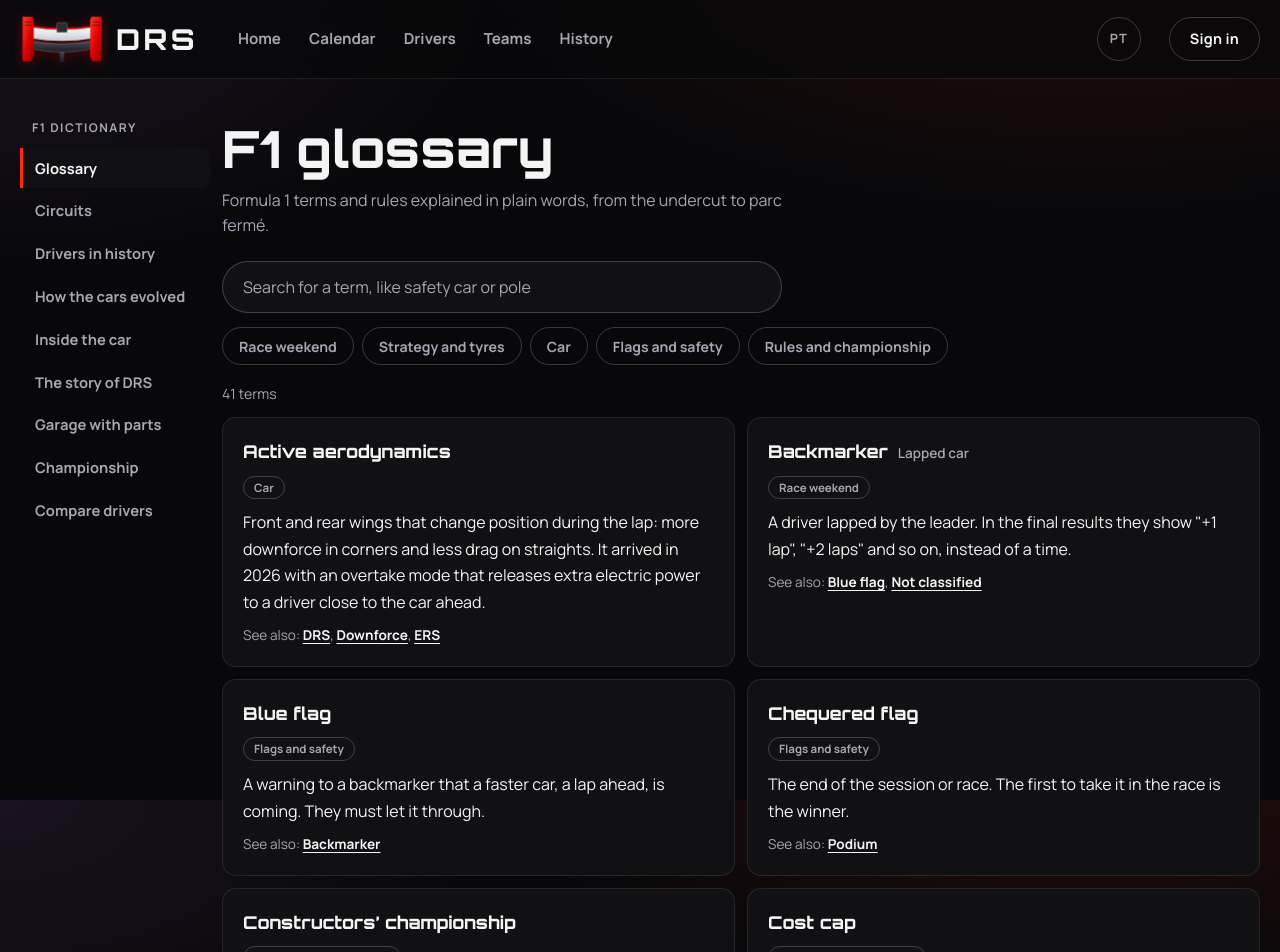
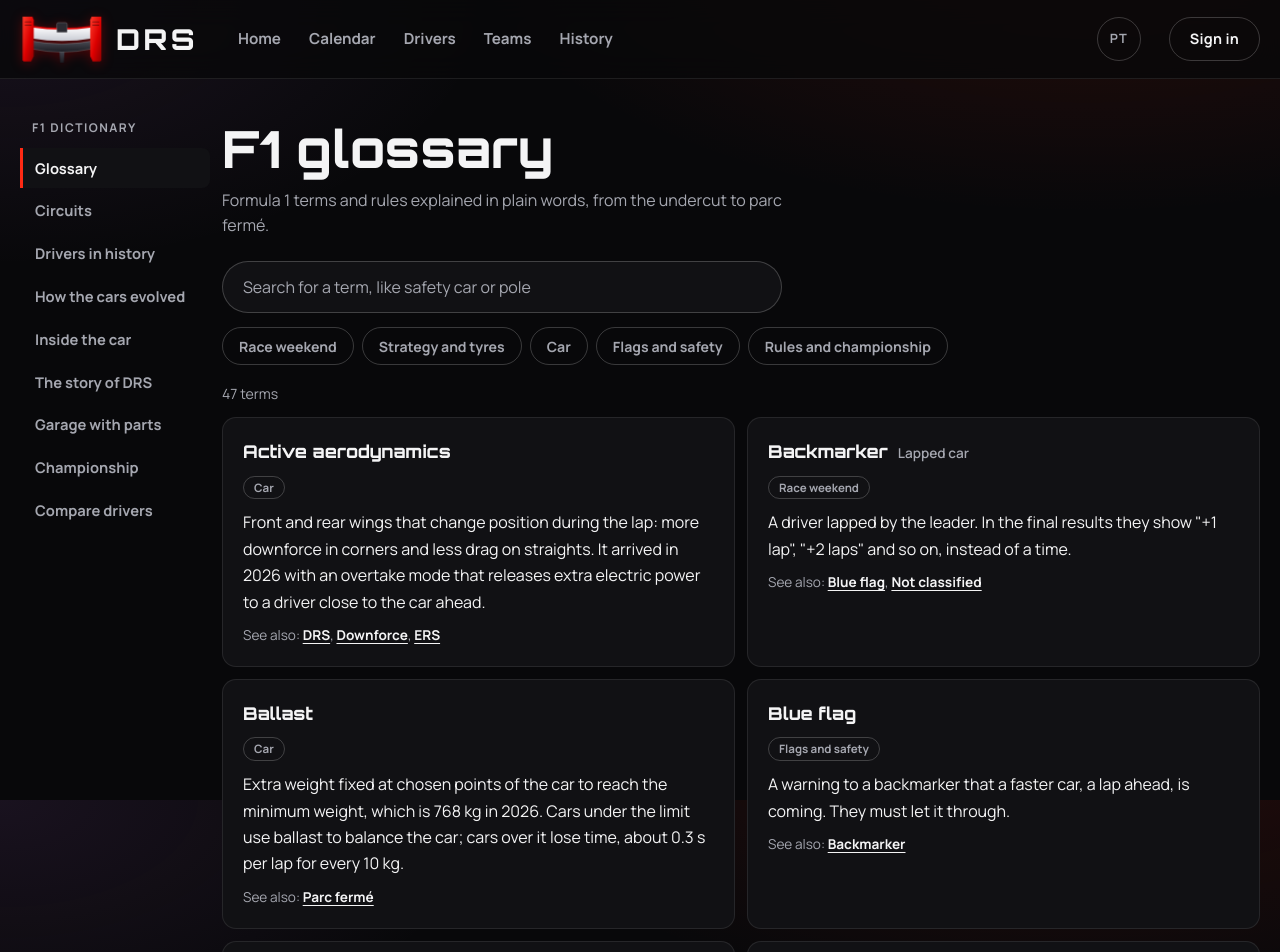
Before and after one commit to mtepeaceful/DRS, a React (Vite) app in the folder apps/web/: page /glossario in a window 1280 px wide. Shown: the top 952 px of the page. Built offline with nearby package versions, Linux system fonts and the light colour scheme; no server answers.

Commit message:
feat(glossario): seis termos dos carros de 2026
Modo de ultrapassagem, modo de curva e de reta, pushrod e pullrod,
mousehole, prancha e lastro, em português e inglês.

```diff
--- a/apps/web/src/features/glossario/termos.en.ts
+++ b/apps/web/src/features/glossario/termos.en.ts
@@ -177,6 +177,37 @@ export const TERMOS_EN: Record<string, TermoEn> = {
     definicao:
       'The hybrid part of the power unit: it recovers energy under braking, stores it in a battery and gives it back as extra power.',
   },
+  'modo-de-ultrapassagem': {
+    nome: 'Overtake mode',
+    definicao:
+      'The replacement for DRS from 2026. A driver who crosses the detection point less than a second behind the car ahead gets extra electric energy to use on the next lap and try to pass.',
+  },
+  'modo-de-curva-e-de-reta': {
+    nome: 'Corner mode and straight mode',
+    tambem: 'Z-mode and X-mode',
+    definicao:
+      'The two wing positions of the 2026 active aerodynamics. In corner mode the flaps are closed and the car sticks to the ground; in straight mode they open like a Venetian blind and drag drops. Every car uses them, not only the attacker.',
+  },
+  'pushrod-e-pullrod': {
+    nome: 'Pushrod and pullrod',
+    definicao:
+      'The two ways to link the wheel to the suspension springs. A pushrod runs from the bottom of the wheel and pushes; a pullrod runs from the top and pulls. The choice changes the height of the parts and the path of the air. In 2026 almost everyone uses pushrod at the front.',
+  },
+  mousehole: {
+    nome: 'Mousehole',
+    definicao:
+      'A hole in the side wall of the diffuser that lets outside air in to keep the flow attached under the car. It became standard on the 2026 cars.',
+  },
+  prancha: {
+    nome: 'Plank',
+    definicao:
+      'A board fixed under the floor that wears when the car scrapes the ground. It is measured after the race, and if it is too thin the driver is disqualified.',
+  },
+  lastro: {
+    nome: 'Ballast',
+    definicao:
+      'Extra weight fixed at chosen points of the car to reach the minimum weight, which is 768 kg in 2026. Cars under the limit use ballast to balance the car; cars over it lose time, about 0.3 s per lap for every 10 kg.',
+  },
   'safety-car': {
     nome: 'Safety car',
     definicao:
--- a/apps/web/src/features/glossario/termos.ts
+++ b/apps/web/src/features/glossario/termos.ts
@@ -272,6 +272,58 @@ export const TERMOS: Termo[] = [
     relacionados: ['unidade-de-potencia', 'aerodinamica-ativa'],
   },
   {
+    id: 'modo-de-ultrapassagem',
+    nome: 'Modo de ultrapassagem',
+    tambem: 'Overtake mode',
+    categoria: 'carro',
+    definicao:
+      'O substituto do DRS a partir de 2026. Quem passa a menos de um segundo do carro da frente no ponto de detecção ganha energia elétrica extra para usar na volta seguinte e tentar a ultrapassagem.',
+    relacionados: ['aerodinamica-ativa', 'ers', 'drs'],
+  },
+  {
+    id: 'modo-de-curva-e-de-reta',
+    nome: 'Modo de curva e modo de reta',
+    tambem: 'Z-mode e X-mode',
+    categoria: 'carro',
+    definicao:
+      'As duas posições das asas na aerodinâmica ativa de 2026. No modo de curva os flaps ficam fechados e o carro gruda no chão; no modo de reta eles abrem como uma persiana e o arrasto cai. Todos os carros usam, não só quem ataca.',
+    relacionados: ['aerodinamica-ativa', 'downforce', 'drs'],
+  },
+  {
+    id: 'pushrod-e-pullrod',
+    nome: 'Pushrod e pullrod',
+    categoria: 'carro',
+    definicao:
+      'Os dois jeitos de ligar a roda às molas da suspensão. No pushrod a barra sai de baixo da roda e empurra; no pullrod sai de cima e puxa. A escolha muda a altura das peças e o caminho do ar. Em 2026 quase todos usam pushrod na frente.',
+    relacionados: ['downforce'],
+  },
+  {
+    id: 'mousehole',
+    nome: 'Mousehole',
+    tambem: 'Toca do rato',
+    categoria: 'carro',
+    definicao:
+      'Um furo na parede lateral do difusor que deixa entrar ar de fora para manter o fluxo colado por baixo do carro. Virou padrão nos carros de 2026.',
+    relacionados: ['efeito-solo', 'downforce'],
+  },
+  {
+    id: 'prancha',
+    nome: 'Prancha',
+    tambem: 'Plank',
+    categoria: 'carro',
+    definicao:
+      'Tábua presa embaixo do assoalho que se desgasta quando o carro raspa no chão. É medida depois da corrida, e se estiver fina demais o piloto é desclassificado.',
+    relacionados: ['efeito-solo', 'parc-ferme'],
+  },
+  {
+    id: 'lastro',
+    nome: 'Lastro',
+    categoria: 'carro',
+    definicao:
+      'Peso extra preso em pontos escolhidos do carro para chegar ao peso mínimo, que em 2026 é de 768 kg. Quem fica abaixo do limite usa o lastro para equilibrar o carro; quem fica acima perde tempo, cerca de 0,3 s por volta a cada 10 kg.',
+    relacionados: ['parc-ferme'],
+  },
+  {
     id: 'safety-car',
     nome: 'Safety car',
     categoria: 'bandeiras',
```
